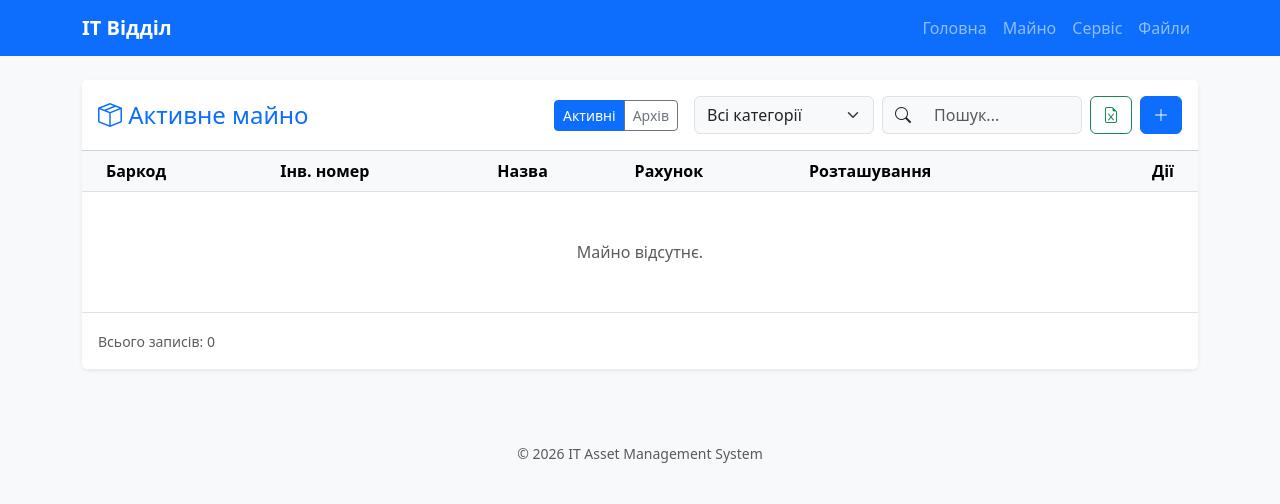
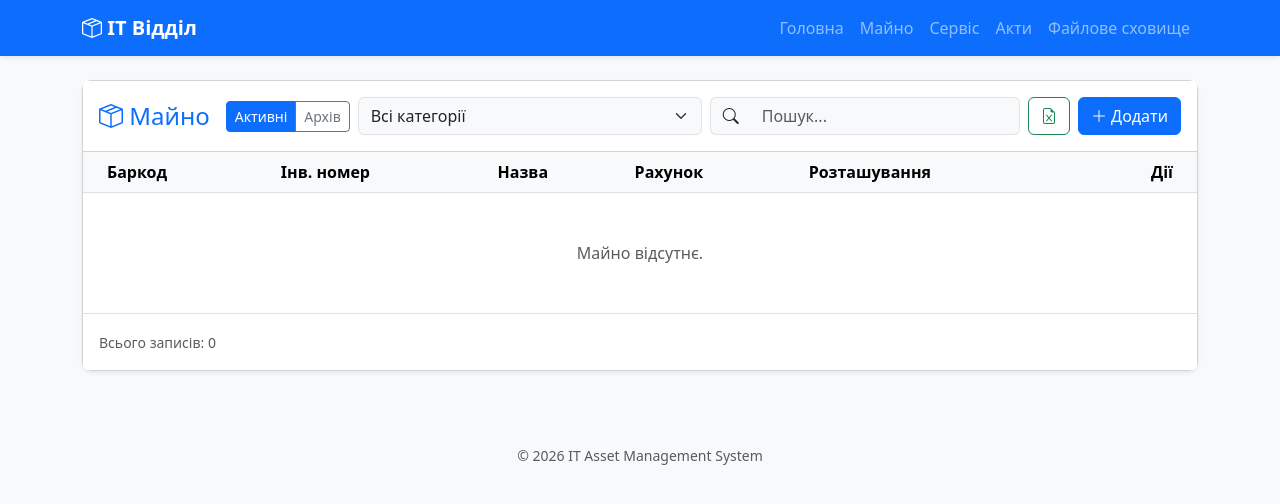
Before and after one commit to Strong2197/it-asset-mgmt, a Django app: page /inventory/ in a window 1280 px wide. Shown: the top 504 px of the page. Run offline with Django 5.2, Linux system fonts and the light colour scheme; data that the repository does not hold is empty; some libraries are stand-ins or nearby versions.

Commit message:
more changes

```diff
--- a/templates/base.html
+++ b/templates/base.html
@@ -3,49 +3,57 @@
 <head>
     <meta charset="UTF-8">
     <meta name="viewport" content="width=device-width, initial-scale=1.0">
-    <title>{% block title %}IT Inventory{% endblock %}</title>
+    <title>IT Asset Management</title>
     <link href="https://cdn.jsdelivr.net/npm/bootstrap@5.3.0/dist/css/bootstrap.min.css" rel="stylesheet">
-    <link rel="stylesheet" href="https://cdn.jsdelivr.net/npm/bootstrap-icons@1.10.0/font/bootstrap-icons.css">
+    <link rel="stylesheet" href="https://cdn.jsdelivr.net/npm/bootstrap-icons@1.11.0/font/bootstrap-icons.css">
     <style>
         body { background-color: #f8f9fa; }
-        .card { box-shadow: 0 4px 6px rgba(0,0,0,0.1); border: none; }
-        .navbar-brand { font-weight: bold; }
+        .card { border-radius: 10px; }
+        /* Щоб таблиці на мобільному не розтягували екран */
+        .table-responsive { overflow-x: auto; }
     </style>
-    <link href="https://cdn.jsdelivr.net/npm/tom-select@2.2.2/dist/css/tom-select.bootstrap5.min.css" rel="stylesheet">
-    <script src="https://cdn.jsdelivr.net/npm/tom-select@2.2.2/dist/js/tom-select.complete.min.js"></script>
 </head>
 <body>
 
-    <nav class="navbar navbar-expand-lg navbar-dark bg-primary mb-4">
+    <nav class="navbar navbar-expand-lg navbar-dark bg-primary shadow-sm mb-4">
         <div class="container">
-            <a class="navbar-brand" href="/">IT Відділ</a>
+            <a class="navbar-brand fw-bold" href="/">
+                <i class="bi bi-box-seam"></i> IT Відділ
+            </a>
+
             <button class="navbar-toggler" type="button" data-bs-toggle="collapse" data-bs-target="#navbarNav">
                 <span class="navbar-toggler-icon"></span>
             </button>
+
             <div class="collapse navbar-collapse" id="navbarNav">
                 <ul class="navbar-nav ms-auto">
-                    <li class="nav-item"><a class="nav-link" href="/">Головна</a></li>
-                    <li class="nav-item"><a class="nav-link" href="/inventory/">Майно</a></li>
-                    <li class="nav-item"><a class="nav-link" href="/service/">Сервіс</a></li>
-                    <li class="nav-item"><a class="nav-link" href="/docs/">Файли</a></li>
+                    <li class="nav-item">
+                        <a class="nav-link" href="/">Головна</a>
+                    </li>
+                    <li class="nav-item">
+                        <a class="nav-link" href="/inventory/">Майно</a>
+                    </li>
+                    <li class="nav-item">
+                        <a class="nav-link" href="/service/">Сервіс</a>
+                    </li>
+                     <li class="nav-item">
+                        <a class="nav-link" href="/service/reports/">Акти</a>
+                    </li>
+                    <li class="nav-item">
+                        <a class="nav-link" href="/docs/">Файлове сховище</a>
+                    </li>
                 </ul>
             </div>
         </div>
     </nav>
 
-    <div class="container">
-        {% if messages %}
-            {% for message in messages %}
-                <div class="alert alert-{{ message.tags }}">{{ message }}</div>
-            {% endfor %}
-        {% endif %}
-
+    <div class="container mb-5">
         {% block content %}
         {% endblock %}
     </div>
 
-    <footer class="text-center py-4 text-muted mt-5">
-        <small>&copy; 2026 IT Asset Management System</small>
+    <footer class="text-center text-muted py-4 mt-auto">
+        <small>&copy; {% now "Y" %} IT Asset Management System</small>
     </footer>
 
     <script src="https://cdn.jsdelivr.net/npm/bootstrap@5.3.0/dist/js/bootstrap.bundle.min.js"></script>
--- a/templates/inventory/asset_list.html
+++ b/templates/inventory/asset_list.html
@@ -4,18 +4,17 @@
 <div class="row justify-content-center">
     <div class="col-md-12">
         <div class="card shadow-sm">
-            <div class="card-header bg-white d-flex justify-content-between align-items-center py-3">
-                <h4 class="mb-0 {% if show_archived == 'true' %}text-secondary{% else %}text-primary{% endif %}">
+            <div class="card-header bg-white py-3">
+                <div class="d-flex flex-column flex-lg-row justify-content-between align-items-center gap-3">
+                    <h4 class="mb-0 text-nowrap {% if show_archived == 'true' %}text-secondary{% else %}text-primary{% endif %}">
                         {% if show_archived == 'true' %}
-                        <i class="bi bi-archive"></i> Архів майна
+                            <i class="bi bi-archive"></i> Архів
                         {% else %}
-                        <i class="bi bi-box-seam"></i> Активне майно
+                            <i class="bi bi-box-seam"></i> Майно
                         {% endif %}
                     </h4>
-
-                <div class="d-flex gap-2 align-items-center">
-
-                    <div class="btn-group" role="group">
+                    <div class="d-flex flex-wrap flex-lg-nowrap align-items-center gap-2 w-100 justify-content-lg-end justify-content-center">
+                        <div class="btn-group flex-fill flex-lg-grow-0" role="group">
                             <a href="?archived=false" class="btn btn-sm {% if show_archived == 'false' %}btn-primary{% else %}btn-outline-secondary{% endif %}">
                                 Активні
                             </a>
@@ -23,36 +22,35 @@
                                 Архів
                             </a>
                         </div>
-
-                    <select id="type-filter" class="form-select bg-light ms-2" style="width: 180px; cursor: pointer;">
+                        <select id="type-filter" class="form-select bg-light flex-fill flex-lg-grow-0" style="min-width: 150px;">
                             <option value="all">Всі категорії</option>
                             {% for cat in categories %}
                                 <option value="{{ cat.id }}">{{ cat.name }}</option>
                             {% endfor %}
                         </select>
-
-                    <div class="input-group" style="width: 200px;">
+                        <div class="input-group flex-fill flex-lg-grow-0" style="min-width: 200px;">
                             <span class="input-group-text bg-light border-end-0">
                                 <i class="bi bi-search"></i>
                             </span>
                             <input type="text" id="main-search" class="form-control border-start-0 bg-light" placeholder="Пошук..." autocomplete="off">
                         </div>
-
-                    <button onclick="exportData()" class="btn btn-outline-success" title="Завантажити в Excel">
+                        <div class="d-flex gap-2">
+                            <button onclick="exportData()" class="btn btn-outline-success" title="Excel">
                                 <i class="bi bi-file-earmark-excel"></i>
                             </button>
-
                             {% if show_archived == 'false' %}
-                    <a href="{% url 'asset_create' %}" class="btn btn-primary">
-                        <i class="bi bi-plus-lg"></i>
+                            <a href="{% url 'asset_create' %}" class="btn btn-primary text-nowrap">
+                                <i class="bi bi-plus-lg"></i> <span class="d-none d-md-inline">Додати</span>
                             </a>
                             {% endif %}
+                        </div>
+                    </div>
                 </div>
             </div>
 
             <div class="card-body p-0">
                 <div class="table-responsive">
-                    <table class="table table-hover align-middle mb-0">
+                    <table class="table table-hover align-middle mb-0 text-nowrap">
                         <thead class="table-light text-secondary">
                             <tr>
                                 <th class="ps-4">Баркод</th>
@@ -60,7 +58,7 @@
                                 <th>Назва</th>
                                 <th>Рахунок</th>
                                 {% if show_archived == 'true' %}
-                                    <th>Причина архівування</th>
+                                    <th>Причина</th>
                                     <th>Дата</th>
                                 {% else %}
                                     <th>Розташування</th>
@@ -102,15 +100,13 @@
                                     {% if show_archived == 'false' %}
                                         <button type="button"
                                                 class="btn btn-sm btn-light text-danger border me-1"
-                                                title="В архів (Списання/Передача)"
+                                                title="В архів"
                                                 onclick="openArchiveModal('{{ asset.id }}', '{{ asset.name }}')">
                                             <i class="bi bi-box-arrow-in-down"></i>
                                         </button>
-
                                         <a href="{% url 'asset_clone' asset.pk %}" class="btn btn-sm btn-light text-success border me-1" title="Клонувати">
                                             <i class="bi bi-files"></i>
                                         </a>
-
                                         <a href="{% url 'asset_update' asset.pk %}" class="btn btn-sm btn-light text-primary border" title="Редагувати">
                                             <i class="bi bi-pencil"></i>
                                         </a>
@@ -122,11 +118,7 @@
                             {% empty %}
                             <tr>
                                 <td colspan="7" class="text-center py-5 text-muted">
-                                    {% if show_archived == 'true' %}
-                                        Архів порожній.
-                                    {% else %}
-                                        Майно відсутнє.
-                                    {% endif %}
+                                    {% if show_archived == 'true' %}Архів порожній.{% else %}Майно відсутнє.{% endif %}
                                 </td>
                             </tr>
                             {% endfor %}
@@ -134,7 +126,6 @@
                     </table>
                 </div>
             </div>
-
             <div class="card-footer bg-white border-top-0 py-3">
                 <small class="text-muted">Всього записів: <span id="record-count">{{ assets.count }}</span></small>
             </div>
@@ -153,55 +144,41 @@
                 </div>
                 <div class="modal-body">
                     <p>Ви переносите в архів: <strong id="modalAssetName"></strong></p>
-
                     <div class="mb-3">
                         <label class="form-label">Причина / Куди вибуло:</label>
-                        <input type="text" name="archive_reason" class="form-control" placeholder="Наприклад: Списання (Акт №5) або Передано в інший філіал" required>
+                        <input type="text" name="archive_reason" class="form-control" placeholder="Наприклад: Списання..." required>
                     </div>
-
                     <div class="mb-3">
-                        <label class="form-label">Дата події:</label>
+                        <label class="form-label">Дата:</label>
                         <input type="date" name="archive_date" class="form-control" value="{% now 'Y-m-d' %}" required>
                     </div>
                 </div>
                 <div class="modal-footer">
                     <button type="button" class="btn btn-secondary" data-bs-dismiss="modal">Скасувати</button>
-                    <button type="submit" class="btn btn-danger">Підтвердити архівування</button>
+                    <button type="submit" class="btn btn-danger">Підтвердити</button>
                 </div>
             </div>
         </form>
     </div>
 </div>
 
+
+
 <script>
-// Відкриття модального вікна
 function openArchiveModal(assetId, assetName) {
-    // Встановлюємо правильний Action URL для форми
-    document.getElementById('archiveForm').action = "/" + assetId + "/archive/"; // Припускаємо, що URL такий. Якщо ні - підкоригуємо.
-    // Або краще так, якщо URL в корені inventory:
-    // document.getElementById('archiveForm').action = "/inventory/" + assetId + "/archive/";
-    // Але оскільки ми не знаємо повний шлях, зробимо універсально через JS змінну у шаблоні або простіше:
-
-    // ПРАВИЛЬНИЙ ВАРІАНТ URL (генеруємо частину шляху)
     const form = document.getElementById('archiveForm');
-    // Оскільки URL може бути складним, ми використаємо заглушку і замінимо ID
     let urlTemplate = "{% url 'asset_archive' 0 %}".replace('0', assetId);
     form.action = urlTemplate;
-
     document.getElementById('modalAssetName').textContent = assetName;
-
     var myModal = new bootstrap.Modal(document.getElementById('archiveModal'));
     myModal.show();
 }
 
-// Експорт
 function exportData() {
     const searchInput = document.getElementById('main-search');
     const typeInput = document.getElementById('type-filter');
     const searchValue = searchInput ? searchInput.value : '';
     const typeValue = typeInput ? typeInput.value : 'all';
-
-    // Додаємо параметр archived
     const urlParams = new URLSearchParams(window.location.search);
     const isArchived = urlParams.get('archived') || 'false';
 
@@ -210,7 +187,6 @@ function exportData() {
     window.location.href = url;
 }
 
-// Живий пошук
 document.addEventListener("DOMContentLoaded", function() {
     const searchInput = document.getElementById('main-search');
     const typeFilter = document.getElementById('type-filter');
--- a/templates/service/report_list.html
+++ b/templates/service/report_list.html
@@ -12,7 +12,7 @@
 
             <div class="card-body p-0">
                 <div class="table-responsive">
-                    <table class="table table-hover align-middle mb-0">
+                    <table class="table table-hover align-middle mb-0 text-nowrap">
                         <thead class="table-light text-secondary">
                             <tr>
                                 <th class="ps-4">Номер акту</th>
@@ -26,7 +26,6 @@
                             <tr {% if report.is_archived %}class="table-light text-muted"{% endif %}>
                                 <td class="ps-4">
                                     <strong>Акт №{{ report.id }}</strong>
-
                                     {% if report.is_archived %}
                                         <span class="badge bg-secondary bg-opacity-50 text-dark ms-2" style="font-size: 0.7em;">
                                             <i class="bi bi-archive"></i> Архівний
@@ -46,7 +45,7 @@
                                     </a>
 
                                     {% if report.is_archived %}
-                                        <button class="btn btn-sm btn-outline-secondary" disabled title="Редагування заборонено (є повернуті позиції)">
+                                        <button class="btn btn-sm btn-outline-secondary" disabled title="Редагування заборонено">
                                             <i class="bi bi-lock"></i>
                                         </button>
                                     {% else %}
```
Also changed, not shown: templates/docs/doc_list.html (+12 -56 lines). Lines whose indentation alone changed are shown as unchanged.
